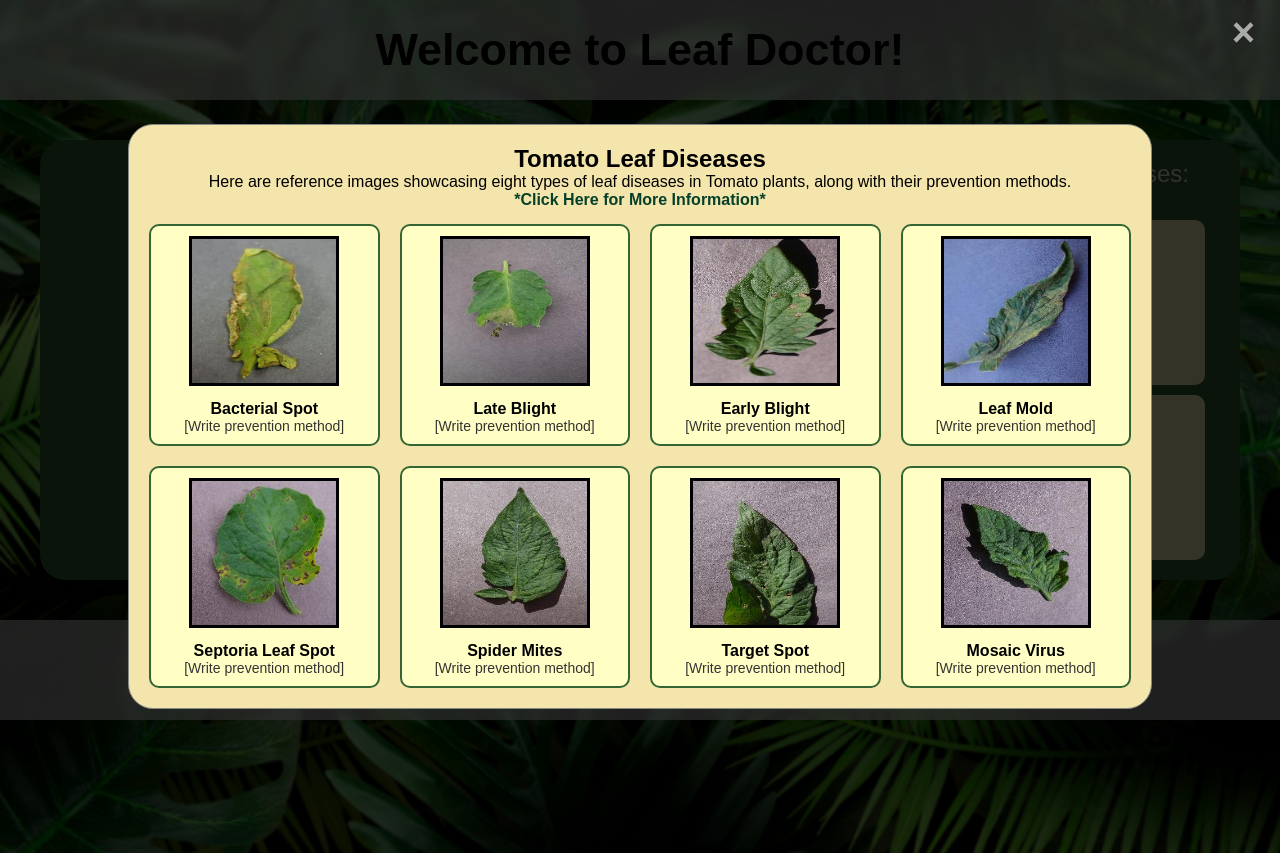
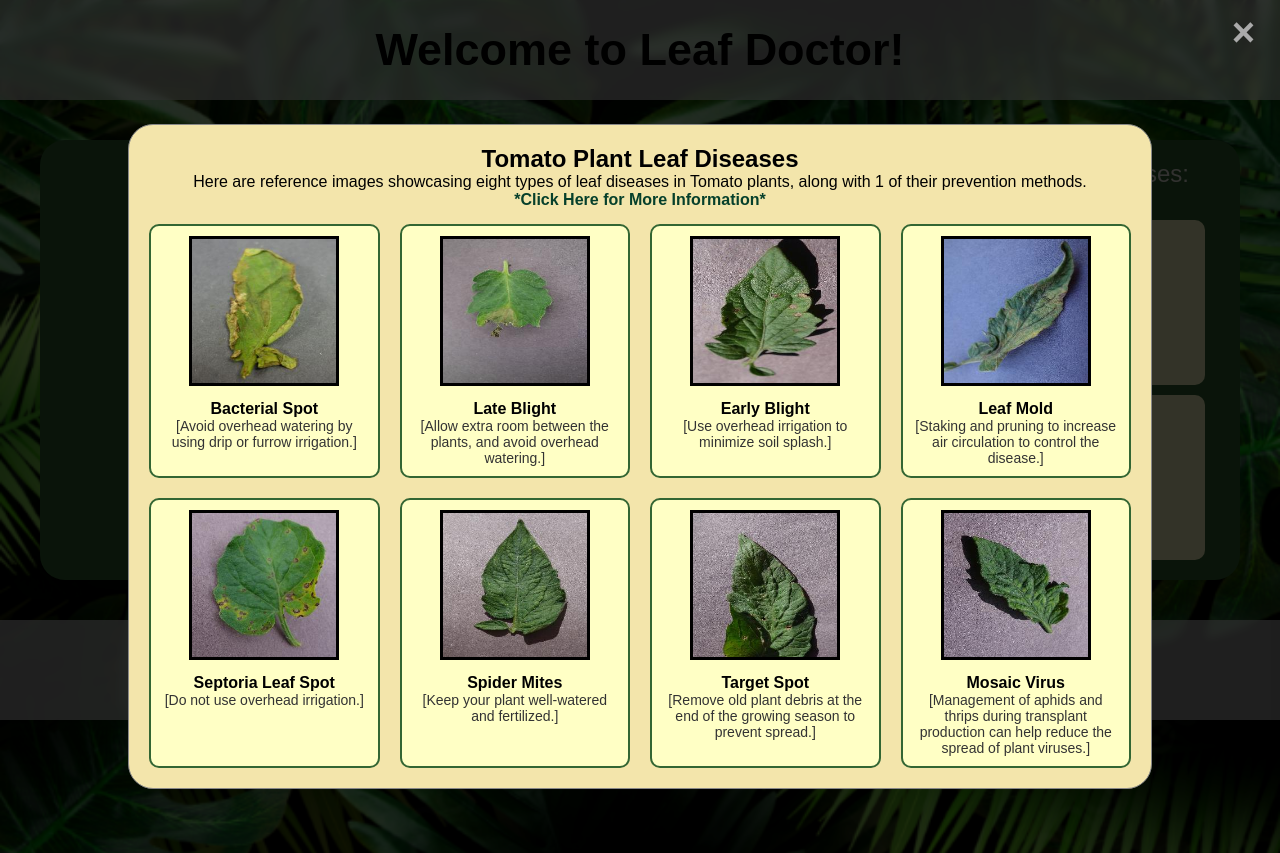
Before and after one commit to Yoshana18/Group3_PlantDisease, a Flask app: page / in a window 1280 px wide, after a click that opens the changed part. Run offline with Flask 3, Linux system fonts and the light colour scheme.

Commit message:
final addition before the model

```diff
--- a/application/templates/index.html
+++ b/application/templates/index.html
@@ -60,49 +60,49 @@
             <div id="popupTomato" class="popup">
                 <div class="popup-content">
                     <span class="close-btn" onclick="closePopup('popupTomato')">×</span>
-                    <h2>Tomato Leaf Diseases</h2>
-                    <p>Here are reference images showcasing eight types of leaf diseases in Tomato plants, along with their prevention methods.</p>
+                    <h2>Tomato Plant Leaf Diseases</h2>
+                    <p>Here are reference images showcasing eight types of leaf diseases in Tomato plants, along with 1 of their prevention methods.</p>
                     <p><a href="https://hgic.clemson.edu/factsheet/tomato-diseases-disorders/" target="_blank"> *Click Here for More Information*</a></p>
                     <div class="disease-grid">
                         <div class="disease-box">
                             <img src="../static/images/Tomato/Tomato_Bacterial_spot(2).JPG" alt="Bacterial Spot">
                             <p class="disease-name">Bacterial Spot</p>
-                            <p class="prevention">[Write prevention method]</p>
+                            <p class="prevention">[Avoid overhead watering by using drip or furrow irrigation.]</p>
                         </div>
                         <div class="disease-box">
                             <img src="../static/images/Tomato/Tomato_Late_blight(2).JPG" alt="Late Blight">
                             <p class="disease-name">Late Blight</p>
-                            <p class="prevention">[Write prevention method]</p>
+                            <p class="prevention">[Allow extra room between the plants, and avoid overhead watering.]</p>
                         </div>
                         <div class="disease-box">
                             <img src="../static/images/Tomato/Tomato_Early_blight(2).JPG" alt="Early Blight">
                             <p class="disease-name">Early Blight</p>
-                            <p class="prevention">[Write prevention method]</p>
+                            <p class="prevention">[Use overhead irrigation to minimize soil splash.]</p>
                         </div>
                         <div class="disease-box">
                             <img src="../static/images/Tomato/Tomato_Leaf_Mold(2).JPG" alt="Leaf Mold">
                             <p class="disease-name">Leaf Mold</p>
-                            <p class="prevention">[Write prevention method]</p>
+                            <p class="prevention">[Staking and pruning to increase air circulation to control the disease.]</p>
                         </div>
                         <div class="disease-box">
                             <img src="../static/images/Tomato/Tomato_Septoria_leaf_spot(2).JPG" alt="Septoria Leaf Spot">
                             <p class="disease-name">Septoria Leaf Spot</p>
-                            <p class="prevention">[Write prevention method]</p>
+                            <p class="prevention">[Do not use overhead irrigation.]</p>
                         </div>
                         <div class="disease-box">
                             <img src="../static/images/Tomato/Tomato_Spider_mites_Two_spotted_spider_mite(2).JPG" alt="Spider Mites">
                             <p class="disease-name">Spider Mites</p>
-                            <p class="prevention">[Write prevention method]</p>
+                            <p class="prevention">[Keep your plant well-watered and fertilized.]</p>
                         </div>
                         <div class="disease-box">
                             <img src="../static/images/Tomato/Tomato_Target_Spot(2).JPG" alt="Target Spot">
                             <p class="disease-name">Target Spot</p>
-                            <p class="prevention">[Write prevention method]</p>
+                            <p class="prevention">[Remove old plant debris at the end of the growing season to prevent spread.]</p>
                         </div>
                         <div class="disease-box">
                             <img src="../static/images/Tomato/Tomato_Tomato_mosaic_virus(2).JPG" alt="Mosaic Virus">
                             <p class="disease-name">Mosaic Virus</p>
-                            <p class="prevention">[Write prevention method]</p>
+                            <p class="prevention">[Management of aphids and thrips during transplant production can help reduce the spread of plant viruses.]</p>
                         </div>
                     </div>
                 </div>
@@ -111,19 +111,19 @@
             <div id="popupPotato" class="popup">
                 <div class="popup-content">
                     <span class="close-btn" onclick="closePopup('popupPotato')">×</span>
-                    <h2>Potato Leaf Diseases</h2>
-                    <p>THere are reference images showcasing two types of leaf diseases in Potato plants, along with their prevention methods.</p>
+                    <h2>Potato Plant Leaf Diseases</h2>
+                    <p>THere are reference images showcasing two types of leaf diseases in Potato plants, along with 1 of their prevention methods.</p>
                     <p><a href="https://horticulture.ahdb.org.uk/knowledge-library/potato-disease-identification" target="_blank"> *Click Here for More Information*</a></p>
                     <div class="disease-grid">
                         <div class="disease-box">
                             <img src="../static/images/Potato/Potato_Early_blight(2).JPG" alt="Popup Image" title="Early Blight">
                             <p class="disease-name">Early Blight</p>
-                            <p class="prevention">[Write prevention method]</p>
+                            <p class="prevention">[Maintain optimum growing conditions, including proper fertilization and irrigation.]</p>
                         </div>
                         <div class="disease-box">
                             <img src="../static/images/Potato/Potato_Late_blight(2).JPG" alt="Popup Image" title="Late Blight">
                             <p class="disease-name">Late Blight</p>
-                            <p class="prevention">[Write prevention method]</p>
+                            <p class="prevention">[Control of tuber blight to avoid storage losses and primary, seed-borne inoculum.]</p>
                         </div>
                     </div>
                 </div>
@@ -139,7 +139,7 @@
                         <div class="disease-box">
                             <img src="../static/images/Pepper Bell/Pepper_bell_Bacterial_spot(2).JPG" alt="Popup Image" title="Bacterial Spot">
                             <p class="disease-name">Bacterial Spot</p>
-                            <p class="prevention">[Write prevention method]</p>
+                            <p class="prevention">[Use cleanly soil and watering practices to avoid splashing the leaves with soil or cross contaminating.]</p>
                         </div>
                     </div>
                 </div>
@@ -149,23 +149,23 @@
                 <div class="popup-content">
                    <span class="close-btn" onclick="closePopup('popupGrape')">×</span>
                     <h2>Grape Plant Leaf Diseases</h2>
-                    <p>Here are reference images showcasing three types of leaf diseases in grape plants, along with their prevention methods.</p>
-                    <p><a href="https://agriculture.canada.ca/en/agricultural-production/crop-protection/agricultural-pest-management-resources/identification-guide-major-diseases-grapes" target="_blank"> *Click Here for More Information*</a></p>
+                    <p>Here are reference images showcasing three types of leaf diseases in grape plants, along with 1 of their prevention methods.</p>
+                    <p><a href="https://www.nhb.gov.in/pdf/fruits/grape/gra002.pdf" target="_blank"> *Click Here for More Information*</a></p>
                     <div class="disease-grid">
                         <div class="disease-box">
                             <img src="../static/images/Grapes/Grape_Black_rot(2).JPG" alt="Popup Image" title="Black Rot">
                             <p class="disease-name">Black Rot</p>
-                            <p class="prevention">[Write prevention method]</p>
+                            <p class="prevention">[Sanitation, Keep the fruit planting and surrounding areas free of weeds and tall grass.]</p>
                         </div>
                         <div class="disease-box">
                             <img src="../static/images/Grapes/Grape_Esca_(Black_Measles)(2).JPG" alt="Popup Image" title="Esca (Black Measles)">
                             <p class="disease-name">Esca (Black Measles)</p>
-                            <p class="prevention">[Write prevention method]</p>
+                            <p class="prevention">[Use alternative pruning methods such as delayed pruning or double pruning.]</p>
                         </div>
                         <div class="disease-box">
                             <img src="../static/images/Grapes/Grape_Leaf_blight_(Isariopsis_Leaf_Spot)(2).JPG" alt="Popup Image" title="Leaf Blight (Isariopsis Leaf Spot">
                             <p class="disease-name">Leaf Blight (Isariopsis Leaf Spot)</p>
-                            <p class="prevention">[Write prevention method]</p>
+                            <p class="prevention">[Two to three sprays of systemic fungicides given per season.]</p>
                         </div>
                     </div>
                 </div>
```
